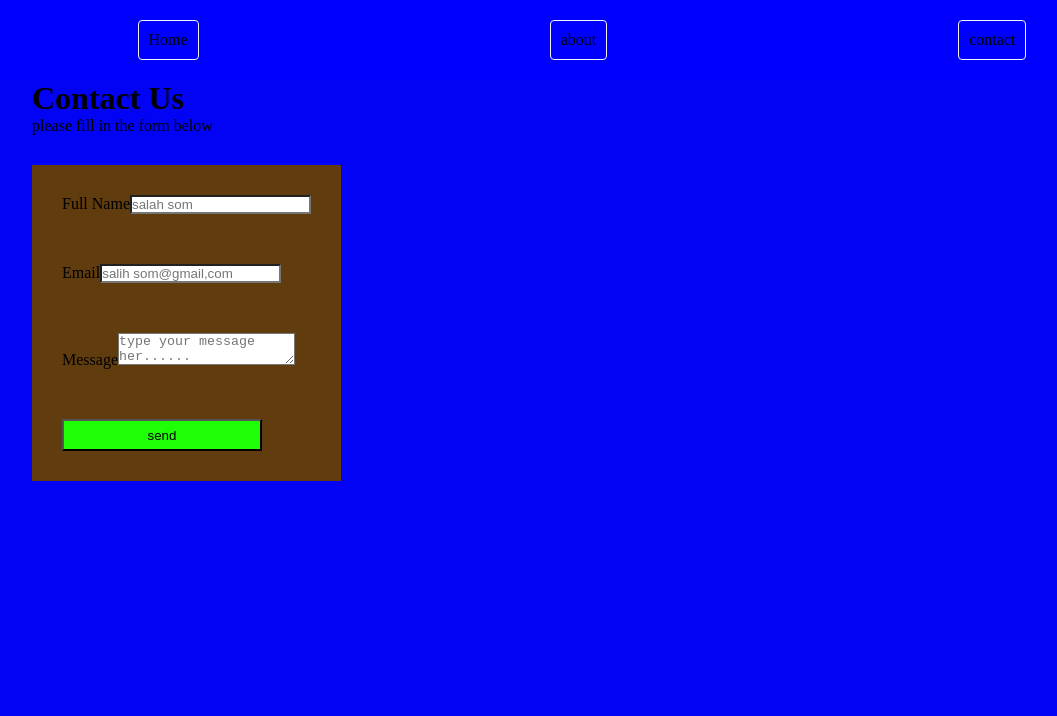
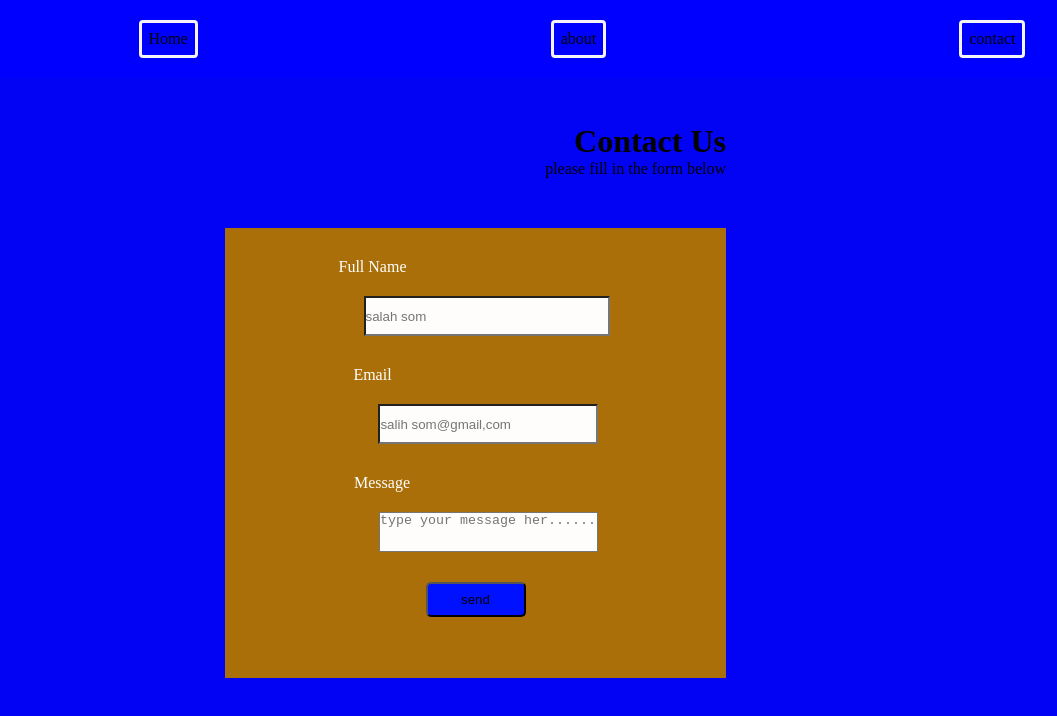
Before and after one commit to salah-so/my-appreact, a Next.js app: page /contact in a window 1280 px wide. Shown: the top 716 px of the page, without its empty margins (58-1115 px from the left). Built offline with nearby package versions, Linux system fonts and the light colour scheme.

Commit message:
final commit

```diff
--- a/Components/style.module.css
+++ b/Components/style.module.css
@@ -9,8 +9,8 @@ border: 10px;
 }
 
 .nav div {
-border: 1px solid rgb(244, 243, 247);
-padding: 10px;
+border: 3px solid rgb(244, 243, 247);
+padding: 7px;
 cursor: pointer;
 border-radius: 0.25rem;
 
@@ -22,35 +22,34 @@ border-radius: 0.25rem;
 
 .movieList{
   background:blue;
-  border:1px solid rgb(39, 247, 60);
-  margin: 5px;
+  border:3px solid rgb(39, 247, 60);
+  margin:6px;
+  margin-left:3PX;
+  margin-right: 3px;
+  margin-top: 3px;
+  margin-bottom:3PX;
   width:365px;
 
 }
 .Par {
-  background-color: blue;
-  color:rgb(244, 244, 247) ;
+  background-color: rgb(60, 255, 0);
+  color:blue ;
   display: flex;
   text-align: center;
   justify-items: center;
   justify-content: center;
   padding: 10px;
-  text-shadow: 10px;
+  text-shadow:rgb(14, 1, 20);
   text-emphasis-style:calc(10px);
-
   height: 65px;
 }
-.input  {
-   background-color:blue;
-  display: flex;
-  justify-items: center;
-  justify-content: center;
-  border: 10px; ;
-  height: 65px;
- width:100%;
-  color: rgb(255, 255, 255);
-  margin: 0px;
-padding: 10px;
-font-family: Georgia, 'Times New Roman', Times, serif;
 
-};
+.Search {
+cursor: pointer;
+  background-color:white;
+  color: blue;
+  padding: 5px;
+  margin-left:0;
+  border-top-right-radius:15px;
+  border-bottom-right-radius: 15px;
+}
--- a/src/app/contact/page.js
+++ b/src/app/contact/page.js
@@ -1,7 +1,7 @@
 
 import { Form } from "../page.module.css";
 import { Send } from "../page.module.css";
-import { Input } from "../page.module.css";
+import { InputFORM } from "../page.module.css";
 import { Container } from "../page.module.css";
 export default function page () {
 return (
@@ -12,17 +12,17 @@ return (
    <form className={Form}>
       <div>
         <label htmlFor="fullname">Full Name</label>
-    <input className={Input} type="text" id="fullname"placeholder="salah som">
+    <input className={InputFORM} type="text" id="fullname"placeholder="salah som">
      </input>
       </div>
       <div>
         <label htmlFor="email">Email</label>
-    <input  className={Input} type="text" id="email"placeholder="salih som@gmail,com">
+    <input  className={InputFORM} type="text" id="email"placeholder="salih som@gmail,com">
      </input>
       </div>
       <div>
         <label htmlFor="message">Message</label>
-    <textarea className={Input} id="message" placeholder="type your message her......"></textarea>
+    <textarea className={InputFORM} id="message" placeholder="type your message her......"></textarea>
 
       </div>
       <button className={Send}type="submit">send</button>
--- a/src/app/page.module.css
+++ b/src/app/page.module.css
@@ -233,55 +233,73 @@
   flex-wrap:wrap;
 };
 
-.Imag {
+.imag {
   background:blue;
-  margin:0px;
+  margin:15px;
   border-radius: 10px;
   display: flex;
   justify-content: center;
   align-items: center;
+  margin-left: 15px;
 
 }
 
 .Container {
   display:inline-block;
-justify-content: center;
-  align-items: center;
-
-  margin-left:90px;
-  margin-right: 90px;
+justify-content:space-around;
+justify-items: right;
+  align-items:space-around;
+  margin-top:45px;
+  margin-left:450px;
+  margin-right: 150px;
+  border: 10px;
 
 }
 .Form {
+  width: 150%;
+  height: 450px;
   padding-top: 30px;
   padding-bottom: 30px;
   padding-left: 30px;
   padding-right:30px;
-  margin-top: 30px;
-  margin-bottom: 30px;
-  border-top:5px;
+  margin-top: 50px;
+  margin-bottom:30px;
+  border-top:30px;
   display:flex;
+  align-items: center;
   flex-direction: column;
-  gap: 50px;
-  background-color: rgb(96, 60, 15);
-  color: rgb(43, 3, 245));
+  gap: 30px;
+  background-color: rgb(170, 111, 8);
+  color: rgb(255, 255, 255);
+   text-shadow: #0011ff;
 }
 
-.Input{
-  background-color: white;
-
-
+.InputFORM{
+  background-color: rgb(255, 252, 252);
+  color: rgb(0, 0, 7);
+shape-margin:10px;
+margin-left: 25px;
+display: inline-table;
+margin-top:20px ;
+height: 40px;
+width: 90%;
+justify-content: center;
+justify-items: center;
 }
 
 
 
 .Send {
-  background-color: #1fff06;
-  height: 32px;
-  width:200px;
+  background-color: #0011ff;
+  height: 35px;
+  width:100px;
+  cursor: pointer;
+  border-radius: 5px;
 
 }
-
+.Send:hover{
+  color: rgb(238, 255, 0);
+}
 
 
 .List{
@@ -323,3 +341,19 @@ justify-content: center;
   border-radius:3px;
   box-sizing:border-box ;
 }
+
+
+.Input  {
+  background-color:white;
+  color: blue;
+  margin-top: 15px;
+   margin-left: 300px;
+   margin-bottom: 15px;
+   padding: 5px;
+  height:40px;
+  width:40%;
+border-top-left-radius:15px;
+border-bottom-left-radius: 15px;
+font-family: Georgia, 'Times New Roman', Times, serif;
+
+};
```
Also changed, not shown: src/app/about/page.js (+5 -5 lines), src/app/page.js (+6 -5 lines), src/app/layout.js (line endings or trailing spaces).
